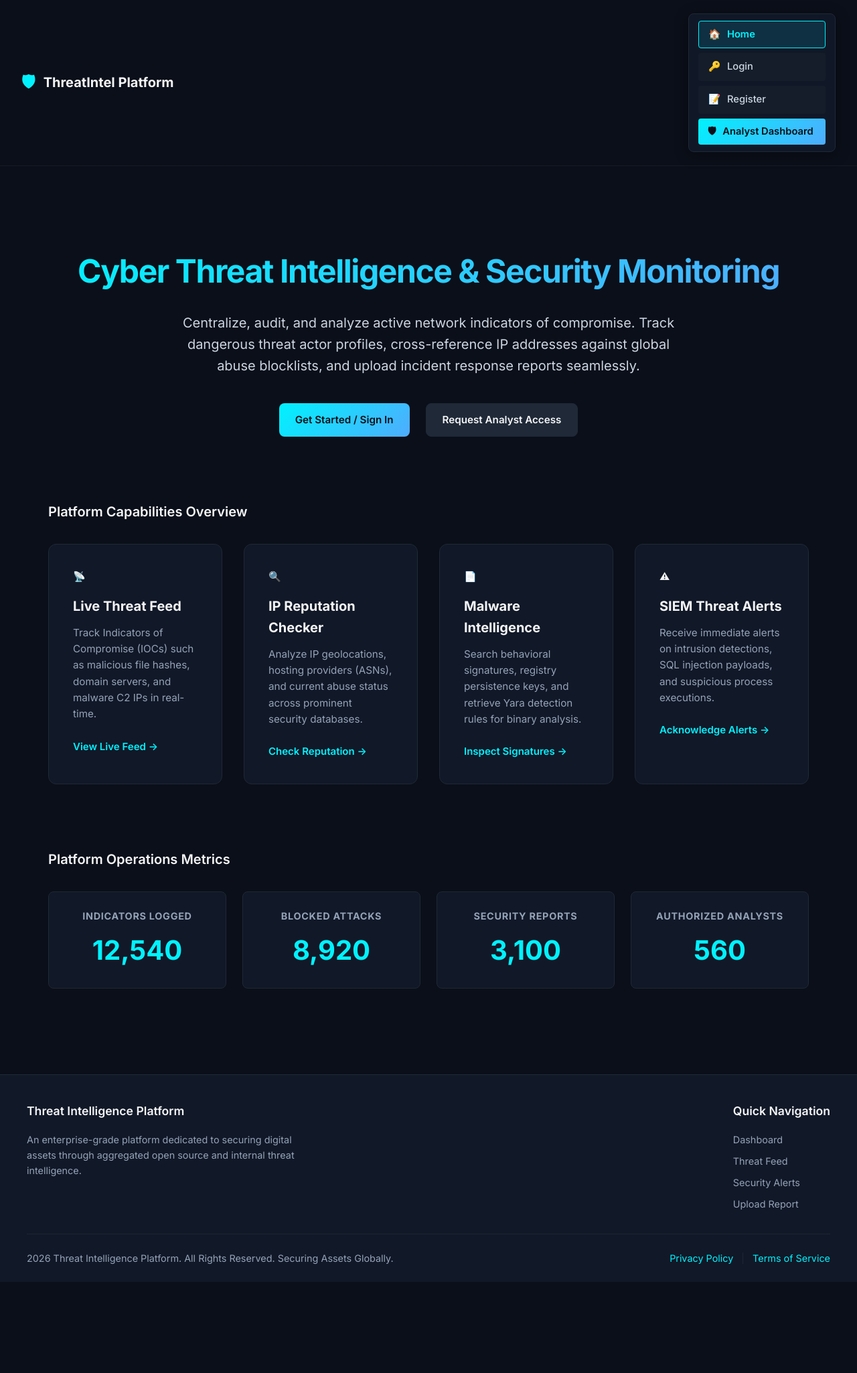
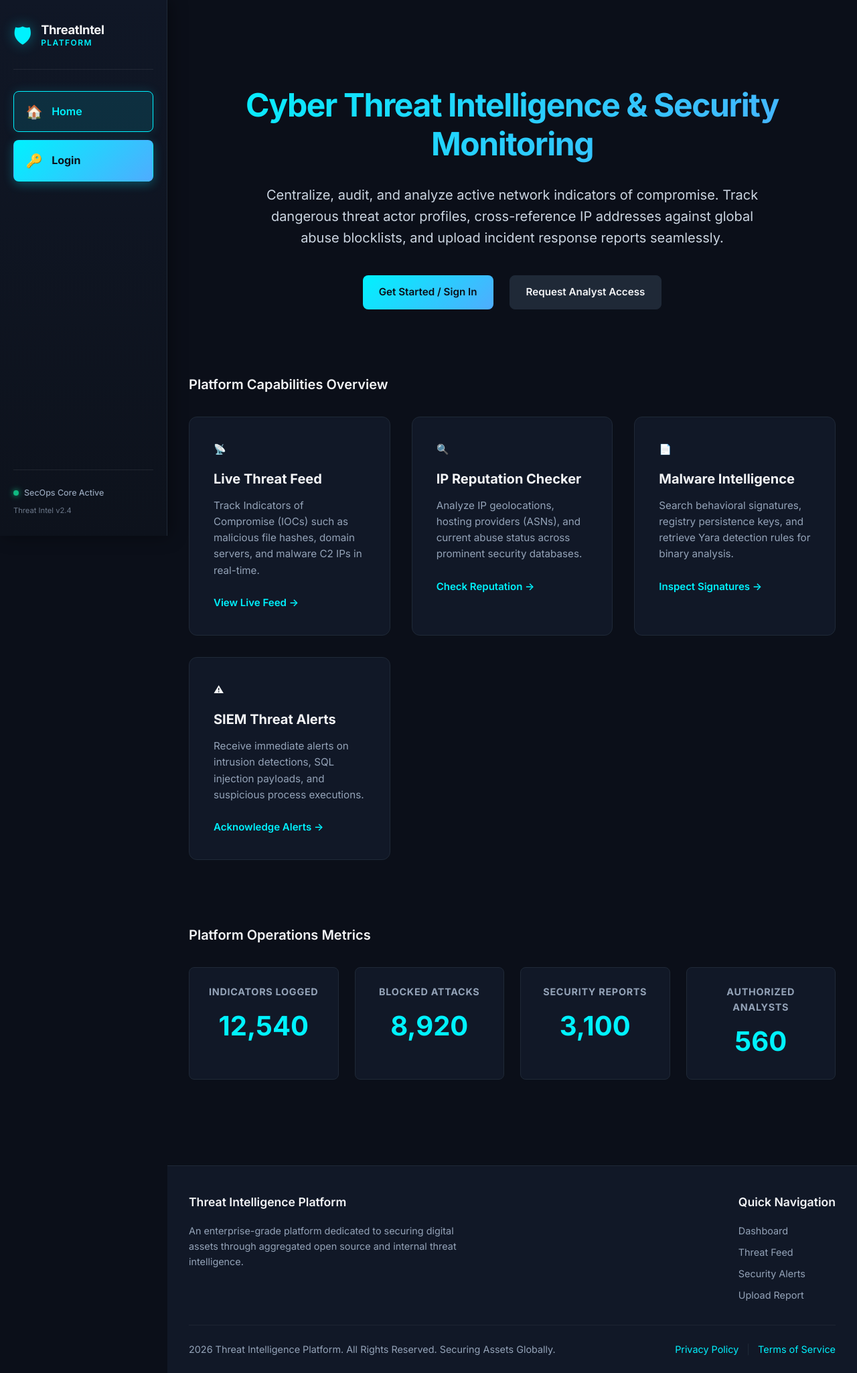
Before and after one commit to deepakcybersecurity/Threat-Intelligence-Platform, a Flask app: page / in a window 1280 px wide. Shown: the whole page at 67% size. Before the commit the page ends 1914 px from the top, so only its background shows below. Run offline with Flask 3, Linux system fonts and the light colour scheme; parts of the project's set-up code (start-up, migrations or seed data) failed here and were passed over; some libraries are stand-ins or nearby versions.

Commit message:
feat(nav): convert navbar to vertical sidebar bar with Home and Login options only

```diff
--- a/app/static/css/style.css
+++ b/app/static/css/style.css
@@ -224,78 +224,195 @@ code, pre {
 }
 
 /* ==========================================================================
-   Home Navigation Bar - Vertical Elements Layout
+   Vertical Bar Navbar Layout
    ========================================================================== */
-.home-navbar {
-    display: flex;
+body.has-vertical-navbar {
+    display: flex;
+    min-height: 100vh;
+    background-color: var(--bg-primary);
+}
+
+.vertical-navbar {
+    width: 250px;
+    height: 100vh;
+    position: fixed;
+    top: 0;
+    left: 0;
+    background: linear-gradient(180deg, #101726 0%, #0d121c 100%);
+    border-right: 1px solid var(--border-color);
+    display: flex;
+    flex-direction: column;
     justify-content: space-between;
+    padding: 1.75rem 1.25rem;
+    z-index: 1000;
+    box-shadow: 4px 0 24px rgba(0, 0, 0, 0.4);
+}
+
+.vertical-nav-brand .logo-link {
+    display: flex;
     align-items: center;
-    padding: 1.25rem 2rem;
-}
-
-.home-navbar .navbar-menu {
+    gap: 0.85rem;
+    text-decoration: none;
+    padding-bottom: 1.5rem;
+    border-bottom: 1px solid rgba(255, 255, 255, 0.08);
+}
+
+.vertical-nav-brand .logo-icon {
+    font-size: 2rem;
+    color: var(--accent-cyan);
+    filter: drop-shadow(0 0 10px rgba(0, 229, 255, 0.4));
+}
+
+.vertical-nav-brand .brand-text {
     display: flex;
     flex-direction: column;
 }
 
-.home-navbar .nav-list {
+.vertical-nav-brand .logo-title {
+    font-size: 1.15rem;
+    font-weight: 700;
+    color: var(--text-main);
+    letter-spacing: -0.02em;
+    line-height: 1.1;
+}
+
+.vertical-nav-brand .logo-subtitle {
+    font-size: 0.75rem;
+    text-transform: uppercase;
+    letter-spacing: 0.12em;
+    color: var(--accent-cyan);
+    font-weight: 600;
+}
+
+.vertical-nav-menu {
+    flex: 1;
+    margin-top: 2rem;
+}
+
+.vertical-nav-list {
     list-style: none;
     display: flex;
-    flex-direction: column; /* Displays navigation elements in a vertical way */
-    gap: 0.45rem;
-    padding: 0.6rem 0.85rem;
+    flex-direction: column; /* Displays navigation elements in a vertical bar */
+    gap: 0.75rem;
+    padding: 0;
     margin: 0;
-    min-width: 220px;
-    background: rgba(18, 26, 43, 0.85);
-    border: 1px solid var(--border-color);
-    border-radius: var(--radius-md);
-    box-shadow: 0 4px 20px rgba(0, 0, 0, 0.35);
-    backdrop-filter: blur(10px);
-}
-
-.home-navbar .nav-list li {
+}
+
+.vertical-nav-list li {
     width: 100%;
 }
 
-.home-navbar .nav-list .nav-link {
+.vertical-nav-link {
     display: flex;
     align-items: center;
-    gap: 0.6rem;
-    padding: 0.5rem 0.9rem;
+    gap: 0.85rem;
+    padding: 0.85rem 1.1rem;
     color: var(--text-secondary);
     text-decoration: none;
     font-weight: 500;
-    font-size: 0.92rem;
-    border-radius: var(--radius-sm);
+    font-size: 1rem;
+    border-radius: var(--radius-md);
     border: 1px solid transparent;
     background: rgba(255, 255, 255, 0.02);
     transition: var(--transition-all);
 }
 
-.home-navbar .nav-list .nav-link:hover {
+.vertical-nav-link .nav-icon {
+    font-size: 1.25rem;
+}
+
+.vertical-nav-link:hover {
     color: var(--accent-cyan);
     background: rgba(0, 229, 255, 0.08);
-    border-color: rgba(0, 229, 255, 0.25);
+    border-color: rgba(0, 229, 255, 0.3);
     transform: translateX(4px);
 }
 
-.home-navbar .nav-list .active-link {
+.vertical-nav-link.active-link {
     color: var(--accent-cyan);
     background: rgba(0, 229, 255, 0.12);
     border-color: var(--accent-cyan);
     font-weight: 600;
-}
-
-.home-navbar .nav-list .nav-link-highlight {
+    box-shadow: 0 0 16px rgba(0, 229, 255, 0.15);
+}
+
+.vertical-nav-link.nav-link-login {
     background: var(--accent-gradient);
-    color: var(--bg-primary) !important;
-    font-weight: 600;
-    border: none;
-}
-
-.home-navbar .nav-list .nav-link-highlight:hover {
-    opacity: 0.92;
-    transform: translateX(4px);
+    color: #0d121c !important;
+    font-weight: 700;
+    box-shadow: 0 4px 15px rgba(0, 229, 255, 0.3);
+}
+
+.vertical-nav-link.nav-link-login:hover {
+    opacity: 0.95;
+    transform: translateX(4px) translateY(-1px);
+    box-shadow: 0 6px 20px rgba(0, 229, 255, 0.45);
+}
+
+.vertical-nav-link.nav-link-logout:hover {
+    color: var(--status-critical);
+    background: rgba(255, 75, 75, 0.1);
+    border-color: rgba(255, 75, 75, 0.3);
+}
+
+.vertical-nav-footer {
+    padding-top: 1.5rem;
+    border-top: 1px solid rgba(255, 255, 255, 0.08);
+    display: flex;
+    flex-direction: column;
+    gap: 0.5rem;
+}
+
+.system-status-indicator {
+    display: flex;
+    align-items: center;
+    gap: 0.5rem;
+}
+
+.status-dot.online {
+    width: 8px;
+    height: 8px;
+    border-radius: 50%;
+    background-color: var(--status-success);
+    box-shadow: 0 0 8px var(--status-success);
+}
+
+.status-label {
+    font-size: 0.78rem;
+    color: var(--text-muted);
+    font-weight: 500;
+}
+
+.nav-version {
+    font-size: 0.7rem;
+    color: var(--text-muted);
+    opacity: 0.7;
+}
+
+/* Home Main Wrapper with offset for vertical sidebar navbar */
+.home-main-wrapper {
+    margin-left: 250px;
+    flex: 1 1 auto;
+    width: calc(100% - 250px);
+    min-height: 100vh;
+    display: flex;
+    flex-direction: column;
+}
+
+@media (max-width: 900px) {
+    body.has-vertical-navbar {
+        flex-direction: column;
+    }
+    .vertical-navbar {
+        width: 100%;
+        height: auto;
+        position: relative;
+        padding: 1rem 1.5rem;
+    }
+    .home-main-wrapper {
+        margin-left: 0;
+        width: 100%;
+    }
 }
 
 /* ==========================================================================
--- a/app/templates/index.html
+++ b/app/templates/index.html
@@ -13,35 +13,63 @@
         src="{{ url_for('static', filename='js/1-funtioning.js') }}" defer>
     </script>
 </head>
-<body class="home-page">
+<body class="home-page has-vertical-navbar">
 
-    <!-- Top Navigation Header -->
-    <header class="main-header">
-        <nav class="navbar home-navbar" aria-label="Main Navigation">
-            <div class="navbar-brand">
+    <!-- Vertical Bar Navigation Bar -->
+    <aside class="vertical-navbar" aria-label="Main Vertical Navigation">
+        <div class="vertical-nav-brand">
             <a href="{{ url_for('main.home') }}" class="logo-link">
                 <span class="logo-icon">&#128737;</span>
-                    <span class="logo-text">ThreatIntel Platform</span>
+                <div class="brand-text">
+                    <span class="logo-title">ThreatIntel</span>
+                    <span class="logo-subtitle">Platform</span>
+                </div>
             </a>
         </div>
 
-            <div class="navbar-menu">
-                <ul class="nav-list">
-                    <li><a href="{{ url_for('main.home') }}" class="nav-link active-link"><span class="nav-icon">&#127968;</span> Home</a></li>
+        <nav class="vertical-nav-menu">
+            <ul class="vertical-nav-list">
+                <li>
+                    <a href="{{ url_for('main.home') }}" class="vertical-nav-link active-link">
+                        <span class="nav-icon">&#127968;</span>
+                        <span class="nav-text">Home</span>
+                    </a>
+                </li>
                 {% if current_user.is_authenticated and current_user.role in ['admin', 'analyst'] %}
-                        <li><a href="{{ url_for('dashboard.dashboard') }}" class="nav-link nav-link-highlight"><span class="nav-icon">&#128737;</span> Analyst Dashboard ({{ current_user.username }})</a></li>
-                        <li><a href="{{ url_for('auth.logout') }}" class="nav-link"><span class="nav-icon">&#128682;</span> Sign Out</a></li>
+                <li>
+                    <a href="{{ url_for('dashboard.dashboard') }}" class="vertical-nav-link">
+                        <span class="nav-icon">&#128737;</span>
+                        <span class="nav-text">Dashboard</span>
+                    </a>
+                </li>
+                <li>
+                    <a href="{{ url_for('auth.logout') }}" class="vertical-nav-link nav-link-logout">
+                        <span class="nav-icon">&#128682;</span>
+                        <span class="nav-text">Sign Out</span>
+                    </a>
+                </li>
                 {% else %}
-                        <li><a href="{{ url_for('auth.login') }}" class="nav-link"><span class="nav-icon">&#128273;</span> Login</a></li>
-                        <li><a href="{{ url_for('auth.register') }}" class="nav-link"><span class="nav-icon">&#128221;</span> Register</a></li>
-                        <li><a href="{{ url_for('auth.login') }}" class="nav-link nav-link-highlight"><span class="nav-icon">&#128737;</span> Analyst Dashboard</a></li>
+                <li>
+                    <a href="{{ url_for('auth.login') }}" class="vertical-nav-link nav-link-login">
+                        <span class="nav-icon">&#128273;</span>
+                        <span class="nav-text">Login</span>
+                    </a>
+                </li>
                 {% endif %}
             </ul>
+        </nav>
+
+        <div class="vertical-nav-footer">
+            <div class="system-status-indicator">
+                <span class="status-dot online"></span>
+                <span class="status-label">SecOps Core Active</span>
             </div>
-        </nav>
-    </header>
+            <small class="nav-version">Threat Intel v2.4</small>
+        </div>
+    </aside>
 
-    <!-- Main Content Area -->
+    <!-- Main Content Area with sidebar offset -->
+    <div class="home-main-wrapper">
         <main class="home-main-content">
 
         <!-- Hero Branding Section -->
@@ -172,6 +200,7 @@
         </section>
 
     </footer>
+    </div>
 
 </body>
 </html>
--- a/app/templates/login.html
+++ b/app/templates/login.html
@@ -22,7 +22,7 @@
             <div class="navbar-actions">
                 <ul class="nav-links">
                     <li><a href="{{ url_for('main.home') }}" class="nav-link">Home</a></li>
-                    <li><a href="{{ url_for('auth.register') }}" class="nav-link nav-link-highlight">Register</a></li>
+                    <li><a href="{{ url_for('auth.login') }}" class="nav-link nav-link-highlight">Login</a></li>
                 </ul>
             </div>
         </nav>
```
Lines whose indentation alone changed are shown as unchanged.
